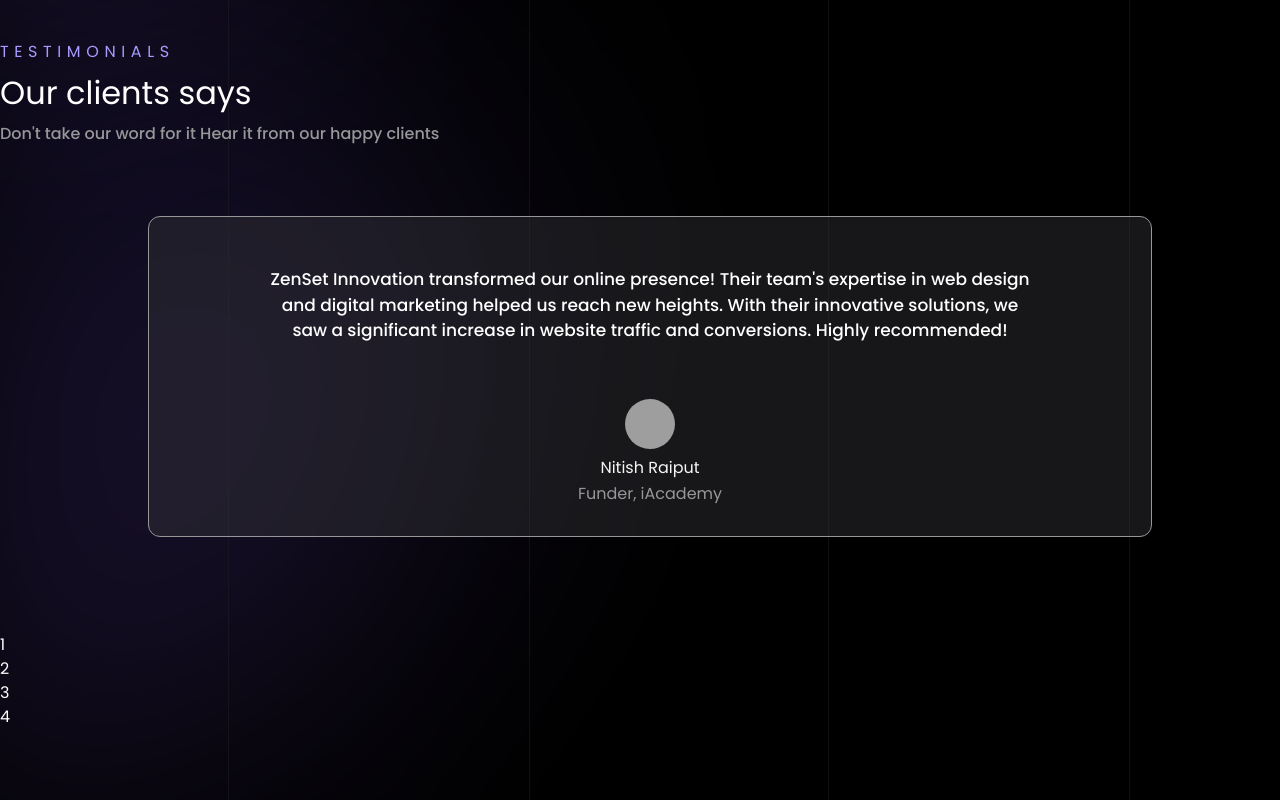
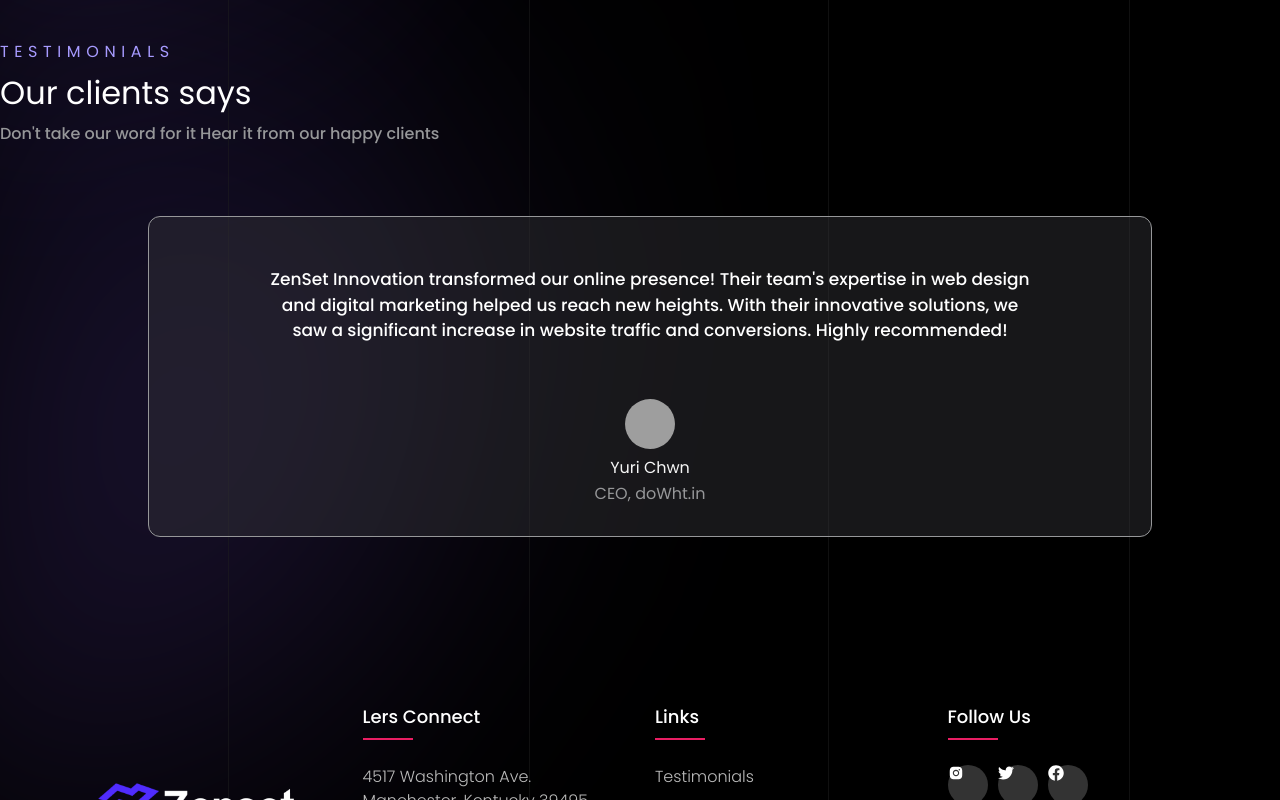
Before and after one commit to ind-abhishek/Agency-Website-Project, a React (Vite) app in the folder zenset innovation/client/: page / in a window 1280 px wide. Shown: the part 3537-4337 px from the top of the page. Built offline with nearby package versions, Linux system fonts and the light colour scheme; grey boxes are pictures that could not be loaded.

Commit message:
fixing size roblm

```diff
--- a/zenset innovation/client/package.json
+++ b/zenset innovation/client/package.json
@@ -10,6 +10,7 @@
     "preview": "vite preview"
   },
   "dependencies": {
+    "flowbite-react": "^0.9.0",
     "react": "^18.2.0",
     "react-dom": "^18.2.0",
     "react-icons": "^5.1.0",
--- a/zenset innovation/client/src/component/Footer.jsx
+++ b/zenset innovation/client/src/component/Footer.jsx
@@ -1,14 +1,66 @@
 import React from "react";
 import "../styles/Footer.css";
 
+import { AiFillInstagram } from "react-icons/ai";
+import { FaTwitter } from "react-icons/fa6";
+import { FaFacebook } from "react-icons/fa";
+
 const Footer = () => {
   return (
-    <div className="footer">
-      <div>1</div>
-      <div>2</div>
-      <div>3</div>
-      <div>4</div>
-    </div>
+    <footer className="footer">
+      <div className="container">
+        <div className="row">
+          <div className="footer-col">
+            <img src="\public\zenLogo.png" alt="" />
+          </div>
+
+          <div className="footer-col">
+            <h4>Lers connect</h4>
+            <ul>
+              <li>
+                <a href="#">4517 Washington Ave. Manchester, Kentucky 39495</a>
+              </li>
+              <li>
+                <a href="#">zenset.ino@gmail.com</a>
+              </li>
+              <li>
+                <a href="#">+91 9891075410</a>
+              </li>
+            </ul>
+          </div>
+
+          <div className="footer-col">
+            <h4>Links</h4>
+            <ul>
+              <li>
+                <a href="#">Testimonials</a>
+              </li>
+              <li>
+                <a href="#">pricing</a>
+              </li>
+              <li>
+                <a href="#">Why Us</a>
+              </li>
+            </ul>
+          </div>
+
+          <div className="footer-col">
+            <h4>follow us</h4>
+            <div className="social-links">
+              <a href="#">
+                <AiFillInstagram />
+              </a>
+              <a href="#">
+                <FaTwitter />
+              </a>
+              <a href="#">
+                <FaFacebook />
+              </a>
+            </div>
+          </div>
+        </div>
+      </div>
+    </footer>
   );
 };
 
--- a/zenset innovation/client/src/screen/Testimonials.jsx
+++ b/zenset innovation/client/src/screen/Testimonials.jsx
@@ -72,11 +72,11 @@
             </div>
             <div className="testDetail">
               <img
-                src="https://i.pinimg.com/564x/96/5d/7f/965d7f34e9f67fc3dec218a740b4142c.jpg"
+                src="https://i.pinimg.com/736x/4f/1b/35/4f1b351d3196822a66c746e0c71cbab3.jpg"
                 alt=""
               />
-              <h3>Nitish Raiput</h3>
-              <p>Funder, iAcademy</p>
+              <h3>Yuri Chwn</h3>
+              <p>CEO, doWht.in</p>
             </div>
           </SwiperSlide>
         </Swiper>
--- a/zenset innovation/client/src/styles/Footer.css
+++ b/zenset innovation/client/src/styles/Footer.css
@@ -1,5 +1,88 @@
-footer {
-  display: grid;
-  background-color: green;
-  padding: 50px;
+* {
+  margin: 0;
+  padding: 0;
+  box-sizing: border-box;
 }
+.container {
+  max-width: 1170px;
+  margin: auto;
+}
+.row {
+  display: flex;
+  flex-wrap: wrap;
+}
+ul {
+  list-style: none;
+}
+.footer {
+  /* background-color: green; */
+  padding: 70px 0;
+}
+.footer-col {
+  width: 25%;
+  padding: 0 15px;
+}
+.footer-col h4 {
+  font-size: 18px;
+  color: #ffffff;
+  text-transform: capitalize;
+  margin-bottom: 35px;
+  font-weight: 500;
+  position: relative;
+}
+.footer-col h4::before {
+  content: "";
+  position: absolute;
+  left: 0;
+  bottom: -10px;
+  background-color: #e91e63;
+  height: 2px;
+  box-sizing: border-box;
+  width: 50px;
+}
+.footer-col ul li:not(:last-child) {
+  margin-bottom: 10px;
+}
+.footer-col ul li a {
+  font-size: 16px;
+  text-transform: capitalize;
+  color: #ffffff;
+  text-decoration: none;
+  font-weight: 300;
+  color: #bbbbbb;
+  display: block;
+  transition: all 0.3s ease;
+}
+.footer-col ul li a:hover {
+  color: #ffffff;
+  padding-left: 8px;
+}
+.footer-col .social-links a {
+  display: inline-block;
+  height: 40px;
+  width: 40px;
+  background-color: rgba(255, 255, 255, 0.2);
+  margin: 0 10px 10px 0;
+  text-align: center;
+  line-height: 40px;
+  border-radius: 50%;
+  color: #ffffff;
+  transition: all 0.5s ease;
+}
+.footer-col .social-links a:hover {
+  color: #24262b;
+  background-color: #ffffff;
+}
+
+/*responsive*/
+@media (max-width: 767px) {
+  .footer-col {
+    width: 50%;
+    margin-bottom: 30px;
+  }
+}
+@media (max-width: 574px) {
+  .footer-col {
+    width: 100%;
+  }
+}
```
Also changed, not shown: 1 other file (tests, documents, lock files or other folders).
